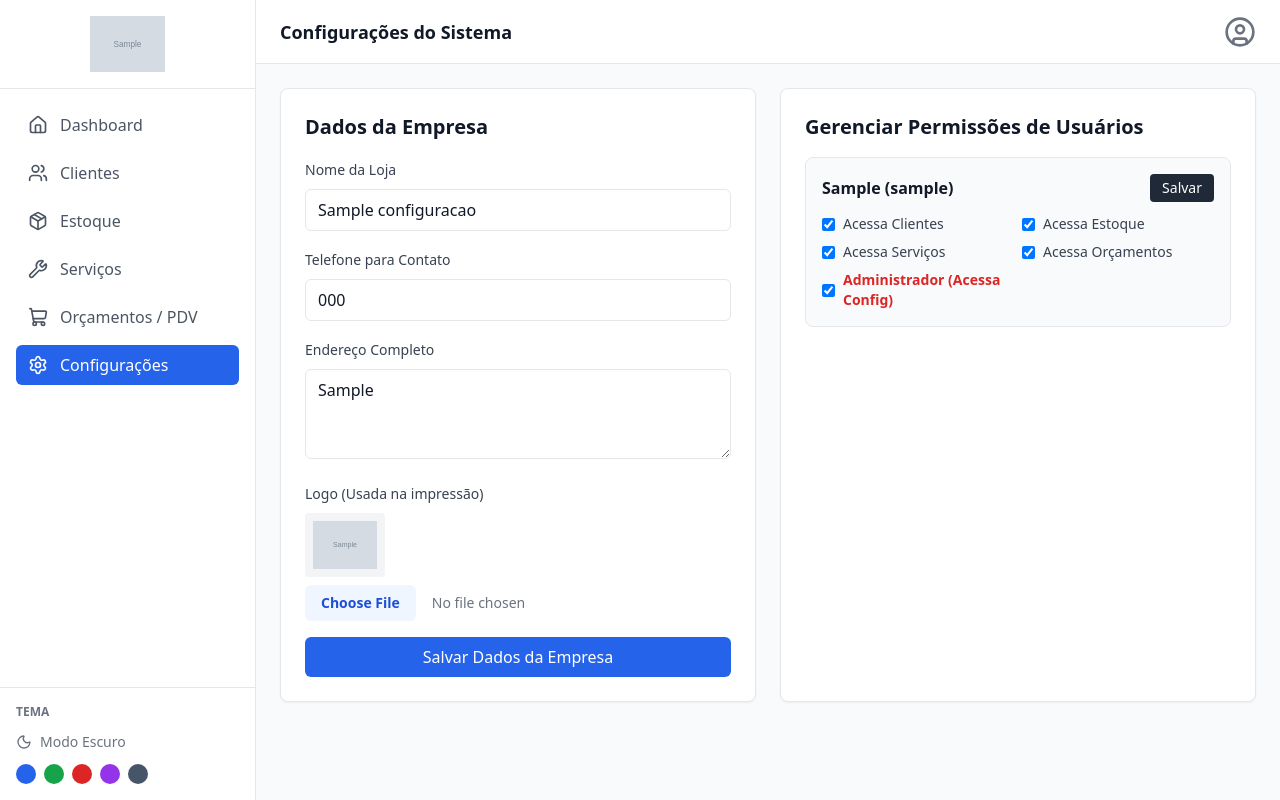
After one commit to MarceloPires1509/ronan-auto-center, a Django app: page /configuracoes/ in a window 1280 px wide. The commit adds this page. Run offline with Django 5.2, Linux system fonts and the light colour scheme; a user stored in the database is signed in; tables that the repository leaves empty hold one stand-in row (values such as "Sample post"); grey boxes marked "Sample" are stand-in pictures; some libraries are stand-ins or nearby versions.

Commit message:
Add settings, user management, permissions, Excel export, dynamic print and FOUC fix

```diff
--- a/core/settings.py
+++ b/core/settings.py
@@ -63,6 +63,7 @@ TEMPLATES = [
                 'django.template.context_processors.request',
                 'django.contrib.auth.context_processors.auth',
                 'django.contrib.messages.context_processors.messages',
+                'oficina.context_processors.configuracao_global',
             ],
         },
     },
@@ -134,3 +135,5 @@ LOGOUT_REDIRECT_URL = 'login'
 
 STATICFILES_DIRS = [BASE_DIR / 'static']
 STATIC_ROOT = BASE_DIR / 'staticfiles'
+MEDIA_URL = '/media/'
+MEDIA_ROOT = BASE_DIR / 'media'
--- a/core/urls.py
+++ b/core/urls.py
@@ -16,9 +16,14 @@ Including another URLconf
 """
 from django.contrib import admin
 from django.urls import path, include
+from django.conf import settings
+from django.conf.urls.static import static
 
 urlpatterns = [
     path('admin/', admin.site.urls),
     path('', include('django.contrib.auth.urls')),
     path('', include('oficina.urls')),
 ]
+
+if settings.DEBUG:
+    urlpatterns += static(settings.MEDIA_URL, document_root=settings.MEDIA_ROOT)
--- /dev/null
+++ b/oficina/context_processors.py
@@ -0,0 +1,5 @@
+from .models import Configuracao
+
+def configuracao_global(request):
+    config = Configuracao.objects.first()
+    return {'config_global': config}
--- a/oficina/urls.py
+++ b/oficina/urls.py
@@ -4,6 +4,8 @@ from . import views
 urlpatterns = [
     path('', views.dashboard, name='dashboard'),
     path('usuarios/novo/', views.novo_usuario, name='novo_usuario'),
+    path('configuracoes/', views.configuracoes, name='configuracoes'),
+    path('orcamentos/exportar/', views.exportar_orcamentos_excel, name='exportar_orcamentos_excel'),
 
     path('clientes/', views.lista_clientes, name='lista_clientes'),
     path('clientes/novo/', views.novo_cliente, name='novo_cliente'),
--- a/oficina/views.py
+++ b/oficina/views.py
@@ -1,8 +1,10 @@
 from django.shortcuts import render, redirect, get_object_or_404
+from django.http import HttpResponse
+import openpyxl
 from django.contrib.auth.models import User
 from django.contrib.auth.decorators import login_required
 from django.contrib import messages
-from .models import Cliente, Peca, Servico, Orcamento, ItemOrcamento, Perfil
+from .models import Cliente, Peca, Servico, Orcamento, ItemOrcamento, Perfil, Configuracao
 import json
 
 from django.db.models import Sum, F
@@ -245,3 +247,72 @@ def aprovar_orcamento(request, id):
 def imprimir_orcamento(request, id):
     orcamento = get_object_or_404(Orcamento, id=id)
     return render(request, 'orcamento_print.html', {'orcamento': orcamento})
+
+from django.http import HttpResponse
+import openpyxl
+from .models import Configuracao
+
+@login_required
+def configuracoes(request):
+    if not request.user.perfil.acesso_configuracoes:
+        messages.error(request, 'Você não tem permissão para acessar as configurações.')
+        return redirect('dashboard')
+
+    config, created = Configuracao.objects.get_or_create(id=1)
+    usuarios = User.objects.all().select_related('perfil')
+
+    if request.method == 'POST' and 'salvar_dados' in request.POST:
+        config.nome_loja = request.POST.get('nome_loja')
+        config.telefone = request.POST.get('telefone')
+        config.endereco_completo = request.POST.get('endereco_completo')
+        if 'logo' in request.FILES:
+            config.logo = request.FILES['logo']
+        config.save()
+        messages.success(request, 'Configurações salvas com sucesso!')
+        return redirect('configuracoes')
+
+    if request.method == 'POST' and 'salvar_permissoes' in request.POST:
+        user_id = request.POST.get('user_id')
+        usuario_alvo = User.objects.get(id=user_id)
+        perfil = usuario_alvo.perfil
+        perfil.acesso_clientes = request.POST.get('acesso_clientes') == 'on'
+        perfil.acesso_estoque = request.POST.get('acesso_estoque') == 'on'
+        perfil.acesso_servicos = request.POST.get('acesso_servicos') == 'on'
+        perfil.acesso_orcamentos = request.POST.get('acesso_orcamentos') == 'on'
+        perfil.acesso_configuracoes = request.POST.get('acesso_configuracoes') == 'on'
+        perfil.save()
+        messages.success(request, f'Permissões de {usuario_alvo.first_name} atualizadas!')
+        return redirect('configuracoes')
+
+    return render(request, 'configuracoes.html', {'config': config, 'usuarios': usuarios})
+
+@login_required
+def exportar_orcamentos_excel(request):
+    if not request.user.perfil.acesso_orcamentos:
+        return redirect('dashboard')
+
+    response = HttpResponse(content_type='application/vnd.openxmlformats-officedocument.spreadsheetml.sheet')
+    response['Content-Disposition'] = 'attachment; filename="orcamentos.xlsx"'
+
+    workbook = openpyxl.Workbook()
+    worksheet = workbook.active
+    worksheet.title = 'Orçamentos'
+
+    # Headers
+    columns = ['ID', 'Cliente', 'Data', 'Status', 'Valor Peças', 'Valor Serviços', 'Valor Total']
+    worksheet.append(columns)
+
+    # Data
+    for orc in Orcamento.objects.all().order_by('-data_criacao'):
+        worksheet.append([
+            orc.id,
+            orc.cliente.nome if orc.cliente else 'Não Informado',
+            orc.data_criacao.strftime('%d/%m/%Y %H:%M'),
+            orc.get_status_display(),
+            orc.total_pecas,
+            orc.total_servicos,
+            orc.total_geral
+        ])
+
+    workbook.save(response)
+    return response
--- a/requirements.txt
+++ b/requirements.txt
@@ -3,3 +3,5 @@ Django<6.0
 sqlparse==0.6.0
 tzdata==2026.3
 whitenoise==6.7.0
+Pillow==11.1.0
+openpyxl==3.1.5
--- a/templates/base.html
+++ b/templates/base.html
@@ -1,6 +1,6 @@
 {% load static %}
 <!DOCTYPE html>
-<html lang="pt-BR" class="light">
+<html lang="pt-BR">
 <head>
     <meta charset="UTF-8">
     <meta name="viewport" content="width=device-width, initial-scale=1.0">
@@ -25,6 +25,22 @@
             --color-primary-hover: #1d4ed8; /* blue-700 */
         }
     </style>
+    <!-- Script para carregar o tema ANTES da página renderizar (evita a piscada branca) -->
+    <script>
+        if (localStorage.getItem('theme') === 'dark' || (!('theme' in localStorage) && window.matchMedia('(prefers-color-scheme: dark)').matches)) {
+            document.documentElement.classList.add('dark');
+            document.documentElement.classList.remove('light');
+        } else {
+            document.documentElement.classList.remove('dark');
+            document.documentElement.classList.add('light');
+        }
+
+        const savedPrimary = localStorage.getItem('primaryColor');
+        if (savedPrimary) {
+            document.documentElement.style.setProperty('--color-primary', savedPrimary);
+            document.documentElement.style.setProperty('--color-primary-hover', localStorage.getItem('primaryHover') || savedPrimary);
+        }
+    </script>
     <script src="https://unpkg.com/lucide@latest"></script>
 </head>
 <body class="bg-gray-50 text-gray-900 dark:bg-gray-900 dark:text-gray-100 h-screen flex overflow-hidden antialiased transition-colors duration-200">
@@ -33,25 +49,50 @@
     <aside class="w-64 bg-white dark:bg-gray-800 border-r dark:border-gray-700 flex flex-col hidden sm:flex h-full transition-colors duration-200">
         <div class="p-4 border-b dark:border-gray-700 flex justify-center">
             <a href="{% url 'dashboard' %}" class="block transform transition-transform duration-300 hover:scale-105 hover:opacity-90">
-                <img src="{% static 'img/logo.png' %}" alt="Ronan Auto Center" class="h-14 object-contain">
+                {% if config_global.logo %}
+                    <img src="{{ config_global.logo.url }}" alt="{{ config_global.nome_loja }}" class="h-14 object-contain">
+                {% else %}
+                    <h1 class="text-primary font-bold text-xl flex items-center gap-2">
+                        <i data-lucide="wrench" class="w-6 h-6"></i>
+                        {{ config_global.nome_loja|default:'Ronan Auto Center' }}
+                    </h1>
+                {% endif %}
             </a>
         </div>
         <nav class="flex-1 p-4 space-y-2 overflow-y-auto">
             <a href="{% url 'dashboard' %}" class="flex items-center gap-3 px-3 py-2 rounded-md font-medium {% if request.resolver_match.url_name == 'dashboard' %}bg-primary text-white{% else %}text-gray-600 dark:text-gray-300 hover:bg-gray-100 dark:hover:bg-gray-700{% endif %}">
                 <i data-lucide="home" class="w-5 h-5"></i> Dashboard
             </a>
+
+            {% if request.user.perfil.acesso_clientes %}
             <a href="{% url 'lista_clientes' %}" class="flex items-center gap-3 px-3 py-2 rounded-md font-medium {% if 'clientes' in request.path %}bg-primary text-white{% else %}text-gray-600 dark:text-gray-300 hover:bg-gray-100 dark:hover:bg-gray-700{% endif %}">
                 <i data-lucide="users" class="w-5 h-5"></i> Clientes
             </a>
+            {% endif %}
+
+            {% if request.user.perfil.acesso_estoque %}
             <a href="{% url 'lista_pecas' %}" class="flex items-center gap-3 px-3 py-2 rounded-md font-medium {% if 'pecas' in request.path %}bg-primary text-white{% else %}text-gray-600 dark:text-gray-300 hover:bg-gray-100 dark:hover:bg-gray-700{% endif %}">
                 <i data-lucide="package" class="w-5 h-5"></i> Estoque
             </a>
+            {% endif %}
+
+            {% if request.user.perfil.acesso_servicos %}
             <a href="{% url 'lista_servicos' %}" class="flex items-center gap-3 px-3 py-2 rounded-md font-medium {% if 'servicos' in request.path %}bg-primary text-white{% else %}text-gray-600 dark:text-gray-300 hover:bg-gray-100 dark:hover:bg-gray-700{% endif %}">
                 <i data-lucide="wrench" class="w-5 h-5"></i> Serviços
             </a>
+            {% endif %}
+
+            {% if request.user.perfil.acesso_orcamentos %}
             <a href="{% url 'lista_orcamentos' %}" class="flex items-center gap-3 px-3 py-2 rounded-md font-medium {% if 'orcamentos' in request.path %}bg-primary text-white{% else %}text-gray-600 dark:text-gray-300 hover:bg-gray-100 dark:hover:bg-gray-700{% endif %}">
                 <i data-lucide="shopping-cart" class="w-5 h-5"></i> Orçamentos / PDV
             </a>
+            {% endif %}
+
+            {% if request.user.perfil.acesso_configuracoes %}
+            <a href="{% url 'configuracoes' %}" class="flex items-center gap-3 px-3 py-2 rounded-md font-medium {% if 'config' in request.path %}bg-primary text-white{% else %}text-gray-600 dark:text-gray-300 hover:bg-gray-100 dark:hover:bg-gray-700{% endif %}">
+                <i data-lucide="settings" class="w-5 h-5"></i> Configurações
+            </a>
+            {% endif %}
         </nav>
 
         <!-- Personalização de Tema (Fica no fim da Sidebar) -->
@@ -93,7 +134,11 @@
                     <i data-lucide="menu" class="w-6 h-6"></i>
                 </button>
                 <a href="{% url 'dashboard' %}" class="sm:hidden block transform transition-transform duration-300 hover:scale-105">
-                    <img src="{% static 'img/logo.png' %}" alt="Ronan Auto Center" class="h-8 object-contain">
+                    {% if config_global.logo %}
+                        <img src="{{ config_global.logo.url }}" alt="{{ config_global.nome_loja }}" class="h-8 object-contain">
+                    {% else %}
+                        <div class="font-bold text-primary text-lg">{{ config_global.nome_loja|default:'Ronan Auto Center' }}</div>
+                    {% endif %}
                 </a>
                 <div class="hidden sm:block font-semibold text-lg text-gray-900 dark:text-white">
                     {% block header_title %}Visão Geral{% endblock %}
--- /dev/null
+++ b/templates/configuracoes.html
@@ -0,0 +1,89 @@
+{% extends 'base.html' %}
+
+{% block header_title %}Configurações do Sistema{% endblock %}
+
+{% block content %}
+<div class="max-w-6xl mx-auto space-y-6">
+    <div class="grid grid-cols-1 lg:grid-cols-2 gap-6">
+
+        <!-- Configurações Gerais da Loja -->
+        <div class="bg-white dark:bg-gray-800 rounded-lg border dark:border-gray-700 shadow-sm p-6">
+            <h2 class="text-xl font-bold text-gray-900 dark:text-white mb-4">Dados da Empresa</h2>
+            <form method="POST" enctype="multipart/form-data" class="space-y-4">
+                {% csrf_token %}
+                <input type="hidden" name="salvar_dados" value="1">
+
+                <div class="space-y-2">
+                    <label class="text-sm font-medium text-gray-700 dark:text-gray-300">Nome da Loja</label>
+                    <input type="text" name="nome_loja" value="{{ config.nome_loja }}" required class="w-full px-3 py-2 border dark:border-gray-600 rounded-md bg-white dark:bg-gray-700 text-gray-900 dark:text-white focus:outline-none">
+                </div>
+
+                <div class="space-y-2">
+                    <label class="text-sm font-medium text-gray-700 dark:text-gray-300">Telefone para Contato</label>
+                    <input type="text" name="telefone" id="telefone" value="{{ config.telefone|default:'' }}" class="w-full px-3 py-2 border dark:border-gray-600 rounded-md bg-white dark:bg-gray-700 text-gray-900 dark:text-white focus:outline-none">
+                </div>
+
+                <div class="space-y-2">
+                    <label class="text-sm font-medium text-gray-700 dark:text-gray-300">Endereço Completo</label>
+                    <textarea name="endereco_completo" rows="3" class="w-full px-3 py-2 border dark:border-gray-600 rounded-md bg-white dark:bg-gray-700 text-gray-900 dark:text-white focus:outline-none">{{ config.endereco_completo|default:'' }}</textarea>
+                </div>
+
+                <div class="space-y-2">
+                    <label class="text-sm font-medium text-gray-700 dark:text-gray-300">Logo (Usada na impressão)</label>
+                    {% if config.logo %}
+                        <div class="mb-2"><img src="{{ config.logo.url }}" class="h-16 object-contain bg-gray-100 p-2 rounded"></div>
+                    {% endif %}
+                    <input type="file" name="logo" accept="image/*" class="w-full text-sm text-gray-500 file:mr-4 file:py-2 file:px-4 file:rounded-md file:border-0 file:text-sm file:font-semibold file:bg-blue-50 file:text-blue-700 hover:file:bg-blue-100">
+                </div>
+
+                <button type="submit" class="bg-primary text-white px-4 py-2 rounded-md font-medium hover:bg-primary_hover transition-colors w-full">
+                    Salvar Dados da Empresa
+                </button>
+            </form>
+        </div>
+
+        <!-- Gerenciamento de Usuários -->
+        <div class="bg-white dark:bg-gray-800 rounded-lg border dark:border-gray-700 shadow-sm p-6 overflow-x-auto">
+            <h2 class="text-xl font-bold text-gray-900 dark:text-white mb-4">Gerenciar Permissões de Usuários</h2>
+            <div class="space-y-6">
+                {% for u in usuarios %}
+                <form method="POST" class="border dark:border-gray-700 p-4 rounded-lg bg-gray-50 dark:bg-gray-900/50">
+                    {% csrf_token %}
+                    <input type="hidden" name="salvar_permissoes" value="1">
+                    <input type="hidden" name="user_id" value="{{ u.id }}">
+
+                    <div class="flex justify-between items-center mb-3">
+                        <span class="font-bold text-gray-900 dark:text-white">{{ u.first_name }} ({{ u.username }})</span>
+                        <button type="submit" class="text-sm bg-gray-800 text-white px-3 py-1 rounded hover:bg-gray-700">Salvar</button>
+                    </div>
+
+                    <div class="grid grid-cols-2 gap-2 text-sm text-gray-700 dark:text-gray-300">
+                        <label class="flex items-center gap-2">
+                            <input type="checkbox" name="acesso_clientes" {% if u.perfil.acesso_clientes %}checked{% endif %}>
+                            Acessa Clientes
+                        </label>
+                        <label class="flex items-center gap-2">
+                            <input type="checkbox" name="acesso_estoque" {% if u.perfil.acesso_estoque %}checked{% endif %}>
+                            Acessa Estoque
+                        </label>
+                        <label class="flex items-center gap-2">
+                            <input type="checkbox" name="acesso_servicos" {% if u.perfil.acesso_servicos %}checked{% endif %}>
+                            Acessa Serviços
+                        </label>
+                        <label class="flex items-center gap-2">
+                            <input type="checkbox" name="acesso_orcamentos" {% if u.perfil.acesso_orcamentos %}checked{% endif %}>
+                            Acessa Orçamentos
+                        </label>
+                        <label class="flex items-center gap-2 text-red-600 dark:text-red-400 font-semibold">
+                            <input type="checkbox" name="acesso_configuracoes" {% if u.perfil.acesso_configuracoes %}checked{% endif %}>
+                            Administrador (Acessa Config)
+                        </label>
+                    </div>
+                </form>
+                {% endfor %}
+            </div>
+        </div>
+
+    </div>
+</div>
+{% endblock %}
```
Also changed, not shown: new_views.py (added, +68 -0 lines), oficina/models.py (+16 -0 lines), templates/orcamento_print.html (+11 -5 lines), templates/orcamentos.html (+15 -4 lines), templates/registration/login.html (+9 -2 lines), oficina/migrations/0003_configuracao_perfil_acesso_clientes_and_more.py (added).
